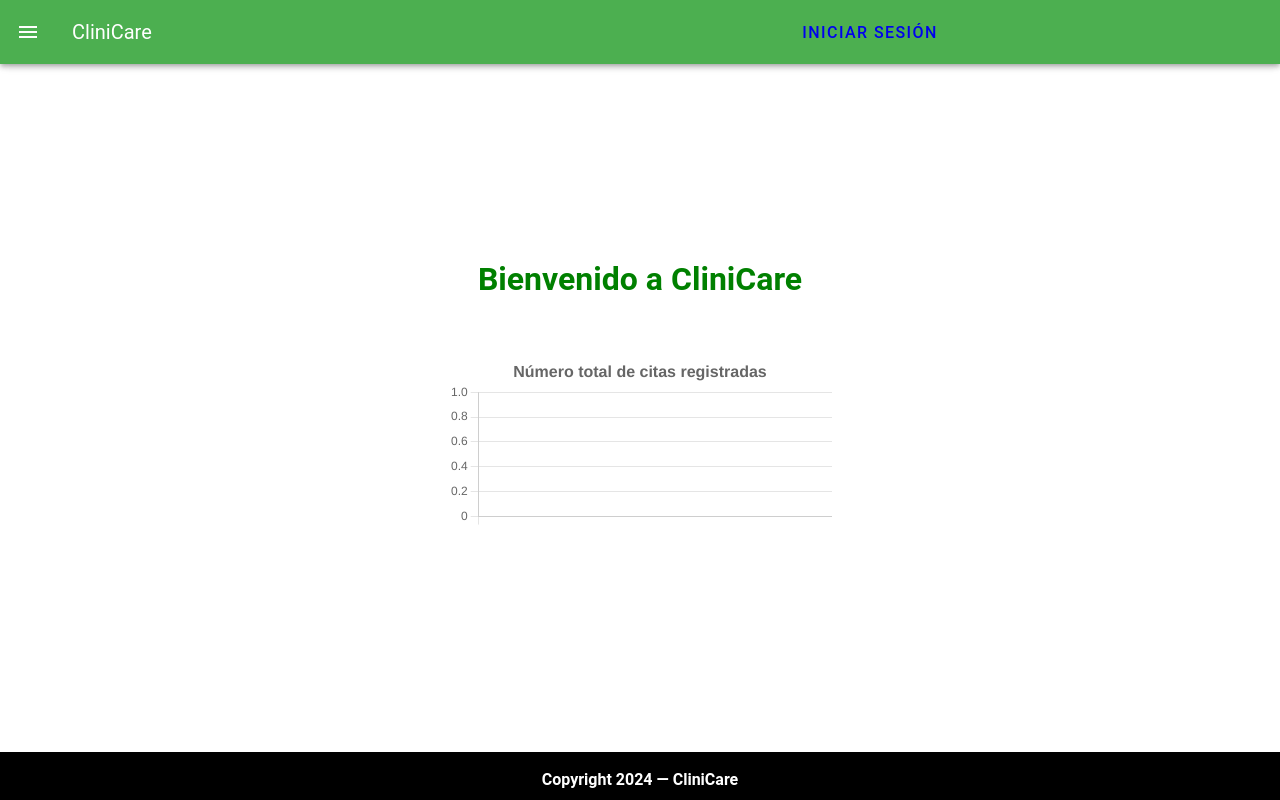
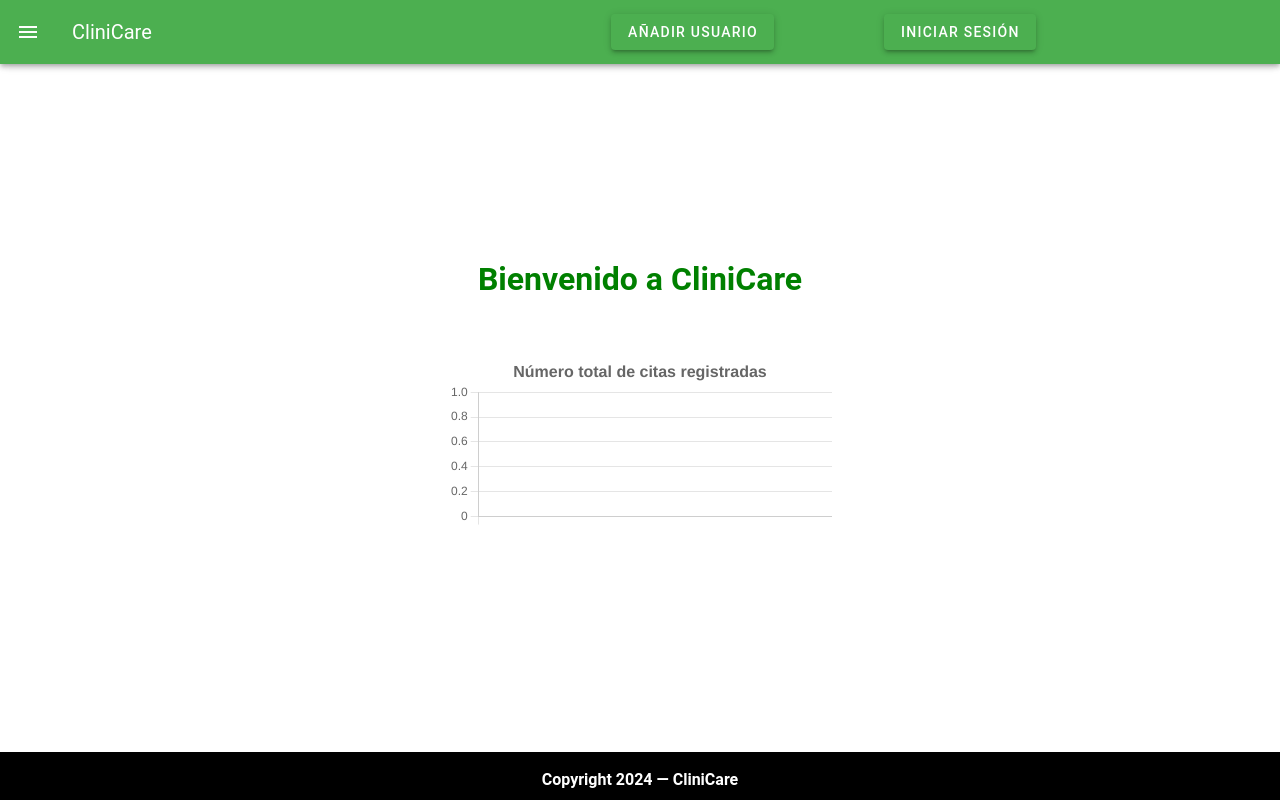
Before and after one commit to karloteke/CliniCare-Vue, a Vue app: page / in a window 1280 px wide. Built offline with nearby package versions, Linux system fonts and the light colour scheme.

Commit message:
Url change using azure api

```diff
--- a/src/components/HeaderComponent.vue
+++ b/src/components/HeaderComponent.vue
@@ -42,14 +42,22 @@ const userMenuItems = [
     <v-app-bar-nav-icon @click.stop="toggleDrawer"></v-app-bar-nav-icon>
     <v-toolbar-title>CliniCare</v-toolbar-title>
     <v-spacer></v-spacer>
-    <div v-if="isLoggedIn()" class="text-center">
-      <v-btn icon @click="logout">
+    <div class="button-group">
+      <router-link to="/add-user">
+        <v-btn class="custom-btn" :elevation="3">
+          Añadir usuario
+        </v-btn>
+      </router-link>
+    </div>
+    <div class="spacer"></div>
+    <div v-if="isLoggedIn()">
+      <v-btn @click="logout" class="custom-btn" :elevation="3">
         Cerrar sesión
       </v-btn>
     </div>
-    <div v-else class="text-center">
+    <div v-else>
       <router-link to="/login">
-        <v-btn icon>
+        <v-btn class="custom-btn" :elevation="3">
           Iniciar sesión
         </v-btn>
       </router-link>
@@ -81,5 +89,17 @@ const userMenuItems = [
 
 
 <style scoped>
+/* .button-group {
+  display: flex;
+  align-items: center;
+} */
 
+.custom-btn {
+  margin-left: 50px;
+  color: white;
+}
+
+.spacer {
+  margin-right: 60px;
+}
 </style>
--- a/src/stores/appointmentStore.ts
+++ b/src/stores/appointmentStore.ts
@@ -15,7 +15,7 @@ export const useAppointmentStore = defineStore('appointments', () => {
               throw new Error('No tienes permiso para ver la lista de citas');
             }
             const token = getToken();
-            const response = await fetch('https://localhost:7113/Appointments', {
+            const response = await fetch('https://clinicare.azurewebsites.net/Appointments', {
                 headers: {
                     'Authorization': `Bearer ${token}`,
                 },
@@ -37,7 +37,7 @@ export const useAppointmentStore = defineStore('appointments', () => {
     async function addAppointment(newAppointment: Appointment, patientDni: string) {
         try {
             const token = getToken();
-            const response = await fetch(`https://localhost:7113/Appointments?patientDni=${patientDni}`, {
+            const response = await fetch(`https://clinicare.azurewebsites.net/Appointments?patientDni=${patientDni}`, {
                 method: 'POST',
                 headers: {
                     'Authorization': `Bearer ${token}`,
@@ -63,7 +63,7 @@ export const useAppointmentStore = defineStore('appointments', () => {
     async function fetchAppointmentsForPatients(patientDni: string) {
         try {
             const token = getToken();
-            const response = await fetch(`https://localhost:7113/Appointments/PublicZone?PatientDni=${patientDni}`, {
+            const response = await fetch(`https://clinicare.azurewebsites.net/Appointments/PublicZone?PatientDni=${patientDni}`, {
                 method: 'GET',
                 headers: {
                     'Authorization': `Bearer ${token}`,
@@ -87,7 +87,7 @@ export const useAppointmentStore = defineStore('appointments', () => {
     async function deleteAppointment(appointmentId: number) {
         try {
             const token = getToken();
-            const response = await fetch(`https://localhost:7113/Appointments/${appointmentId}`, {
+            const response = await fetch(`https://clinicare.azurewebsites.net/Appointments/${appointmentId}`, {
                 method: 'DELETE',
                 headers: {
                     'Authorization': `Bearer ${token}`,
--- a/src/stores/loginStore.ts
+++ b/src/stores/loginStore.ts
@@ -11,7 +11,7 @@ export const useLoginStore = defineStore('login', () => {
 
     async function login(credentials: { userName: string; password: string }) {
         try {
-            const response = await fetch('https://localhost:7113/Auth/login', {
+            const response = await fetch('https://clinicare.azurewebsites.net/Auth/login', {
                 method: 'POST',
                 headers: {
                     'Content-Type': 'application/json'
--- a/src/stores/medicalRecordStore.ts
+++ b/src/stores/medicalRecordStore.ts
@@ -14,7 +14,7 @@ export const useMedicalRecordStore = defineStore('medicalRecords', () => {
               throw new Error('No tienes permiso para ver el historial médico');
             }
             const token = getToken();
-            const response = await fetch('https://localhost:7113/MedicalRecords', {
+            const response = await fetch('https://clinicare.azurewebsites.net/MedicalRecords', {
               headers: {
                 'Authorization': `Bearer ${token}`,
               },
--- a/src/stores/patientStore.ts
+++ b/src/stores/patientStore.ts
@@ -15,7 +15,7 @@ export const usePatientStore = defineStore('patients', () => {
               throw new Error('No tienes permiso para ver la lista de usuarios');
           }
           const token = getToken();
-          const response = await fetch('https://localhost:7113/Patients', {
+          const response = await fetch('https://clinicare.azurewebsites.net/Patients', {
               headers: {
                   'Authorization': `Bearer ${token}`,
               },
@@ -37,7 +37,7 @@ export const usePatientStore = defineStore('patients', () => {
     async function addPatient(newPatient: Patient) {
         try {
             const token = getToken();
-            const response = await fetch('https://localhost:7113/Patients', {
+            const response = await fetch('https://clinicare.azurewebsites.net/Patients', {
                 method: 'POST',
                 headers: {
                   'Authorization': `Bearer ${token}`,
@@ -63,7 +63,7 @@ export const usePatientStore = defineStore('patients', () => {
     async function deletePatient(patientId: number) {
         try {
           const token = getToken();
-          const response = await fetch(`https://localhost:7113/Patients/${patientId}`, {
+          const response = await fetch(`https://clinicare.azurewebsites.net/Patients/${patientId}`, {
             method: 'DELETE',
             headers: {
               'Authorization': `Bearer ${token}`,
--- a/src/stores/userStore.ts
+++ b/src/stores/userStore.ts
@@ -15,7 +15,7 @@ export const useUserStore = defineStore('users', () => {
             throw new Error('No tienes permiso para ver la lista de usuarios');
           }
           const token = getToken();
-          const response = await fetch('https://localhost:7113/Users', {
+          const response = await fetch('https://clinicare.azurewebsites.net/Users', {
             headers: {
               'Authorization': `Bearer ${token}`, // Incluir el token en las cabeceras de autorización
             },
@@ -36,13 +36,9 @@ export const useUserStore = defineStore('users', () => {
 
     async function addUser(newUser: User) {
         try {
-            const token = getToken(); // Obtener el token de autorización
-            const response = await fetch('https://localhost:7113/Users', {
+            const response = await fetch('https://clinicare.azurewebsites.net/Users', {
                 method: 'POST',
-                headers: {
-                  'Authorization': `Bearer ${token}`,
-                  'Content-Type': 'application/json'
-                },
+
                 body: JSON.stringify(newUser)
             });
 
@@ -63,7 +59,7 @@ export const useUserStore = defineStore('users', () => {
     async function deleteUser(userId: number) {
         try {
           const token = getToken();
-          const response = await fetch(`https://localhost:7113/Users/${userId}`, {
+          const response = await fetch(`https://clinicare.azurewebsites.net/Users/${userId}`, {
             method: 'DELETE',
             headers: {
               'Authorization': `Bearer ${token}`,
```
